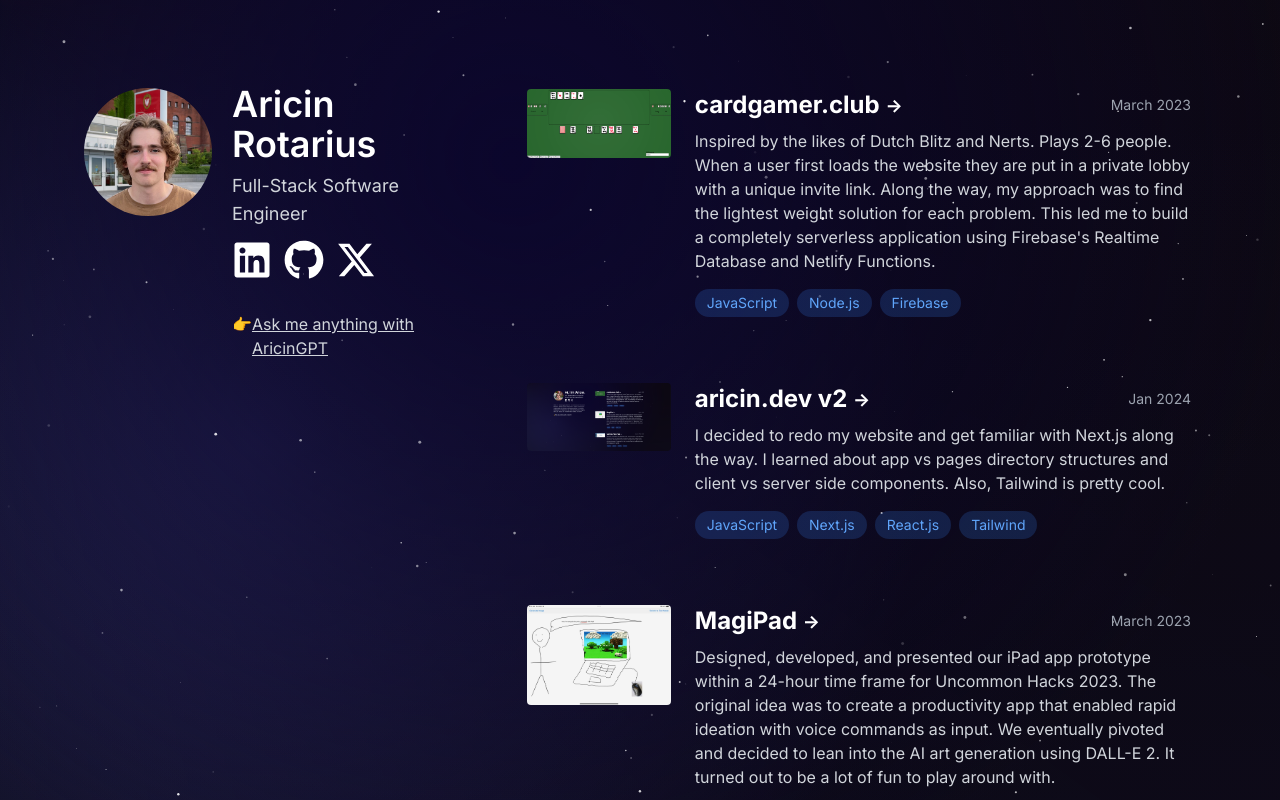
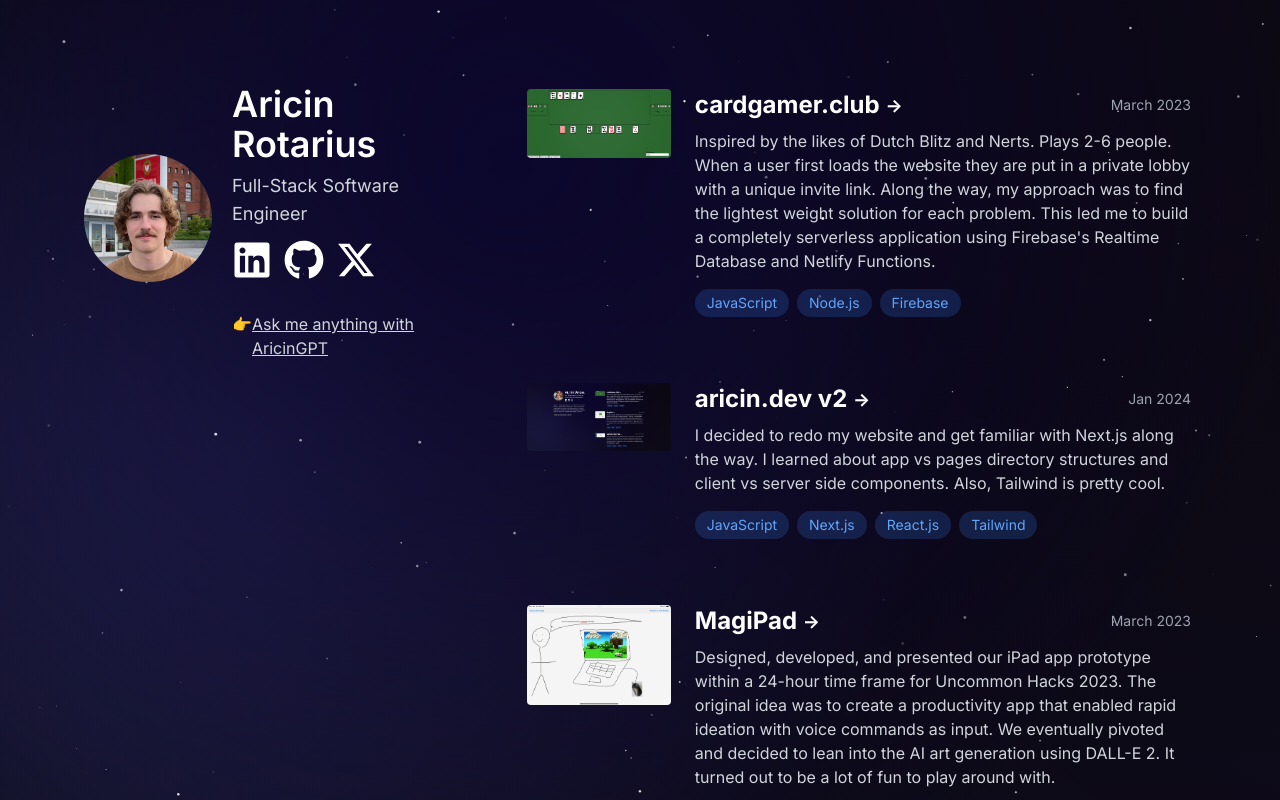
Before and after one commit to aricin/portfolio-v2, a Next.js app: page / in a window 1280 px wide. Shown: the top 800 px of the page. Built offline with nearby package versions, Linux system fonts and the light colour scheme.

Commit message:
Update about me section

```diff
--- a/src/components/About.jsx
+++ b/src/components/About.jsx
@@ -1,7 +1,7 @@
 function About() {
   return (
     <div className='xl:sticky 2xl:top-24 top-16 flex flex-col max-w-lg h-fit mx-auto p-5 pb-16'>
-      <div className='flex flex-col sm:flex-row sm:text-left items-top text-center'>
+      <div className='flex flex-col sm:flex-row sm:text-left items-center sm:items-top text-center'>
         <img
           src='aricin-portrait2.jpg'
           alt='Profile'
```
